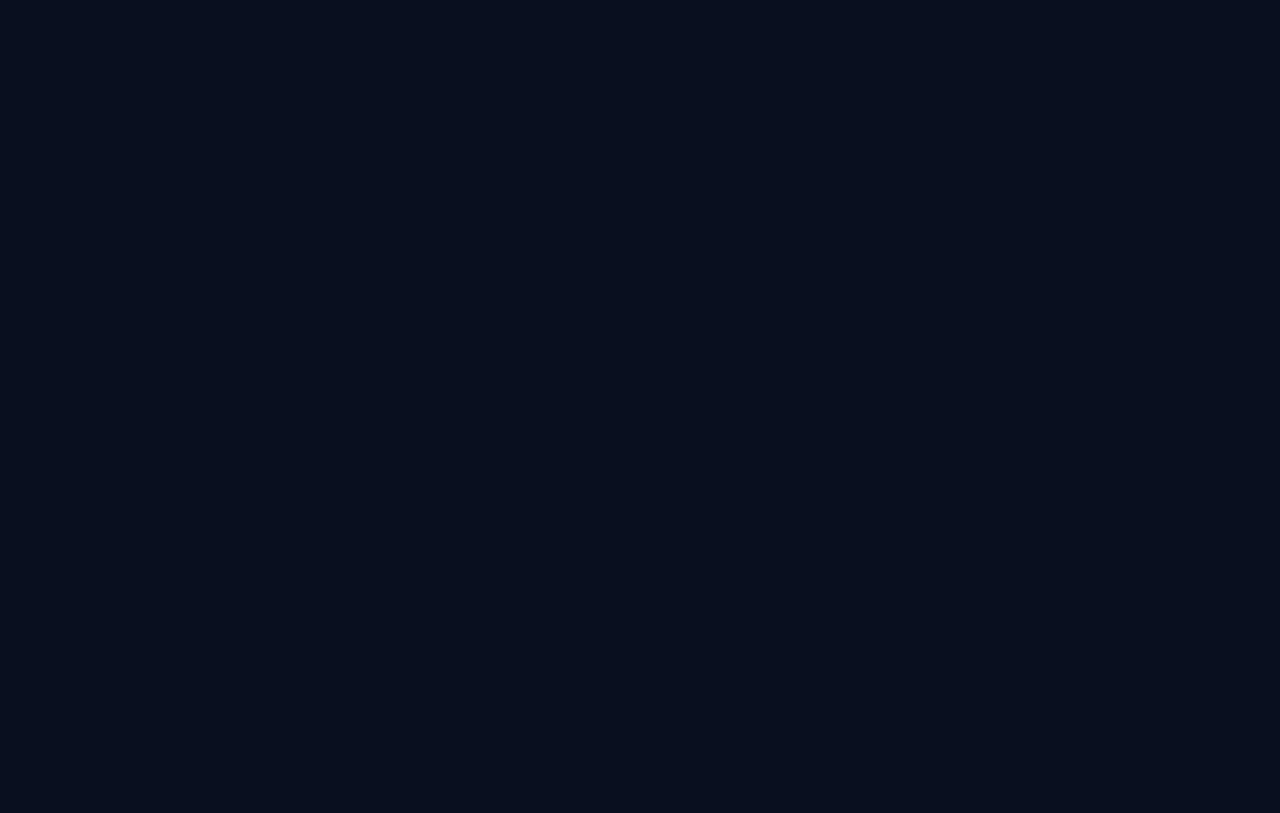
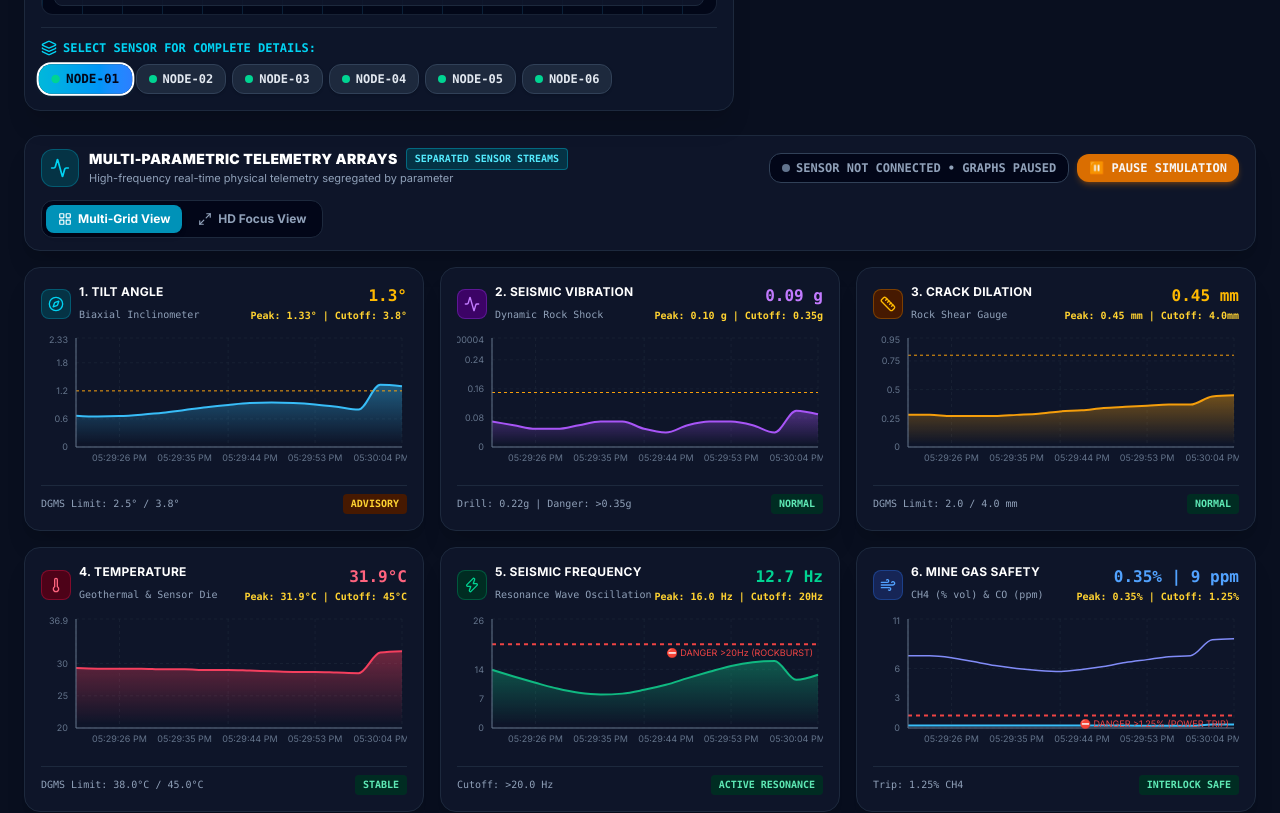
Before and after one commit to amankr-55/sih-project, a React (Vite) app: page / in a window 1280 px wide. Shown: the part 1000-1813 px from the top of the page. Before the commit the page ends 800 px from the top, so only its background shows below. Built offline with nearby package versions, Linux system fonts and the light colour scheme.

Commit message:
Fix hardwareMode ReferenceError causing blank screen

```diff
--- a/src/App.jsx
+++ b/src/App.jsx
@@ -345,6 +345,8 @@ export default function App() {
     if ((n.moisture || 40) > maxMoisture) maxMoisture = n.moisture || 40;
     if ((n.temperature || 28) > maxTemp) maxTemp = n.temperature || 28;
   });
+
+  const hardwareMode = serialConnected ? 'hardware' : 'simulation';
 
   const overallStatus =
     maxTilt >= DGMS_THRESHOLDS.TILT_CRITICAL ||
```
Also changed, not shown: 4 other files (tests, documents, lock files or other folders).
